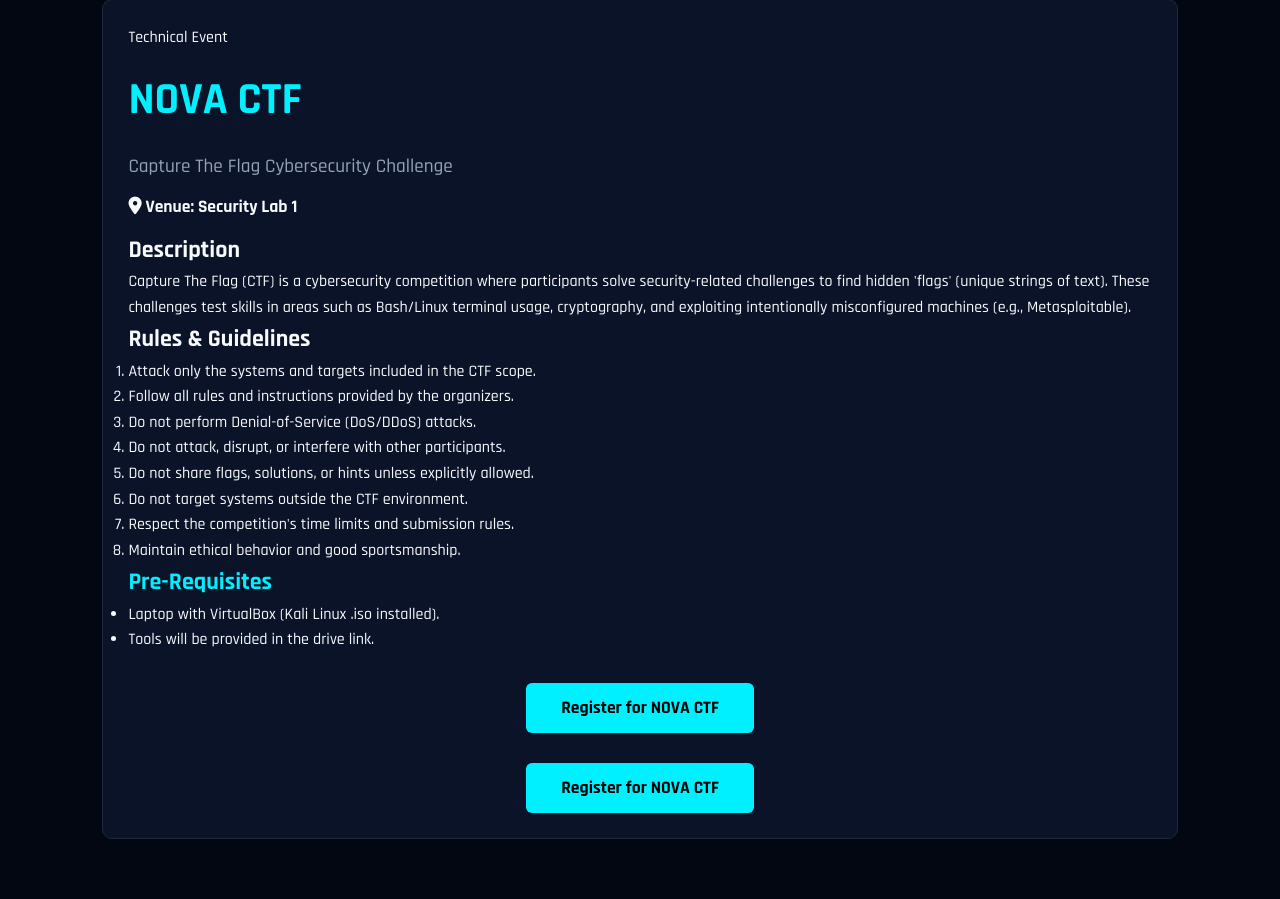
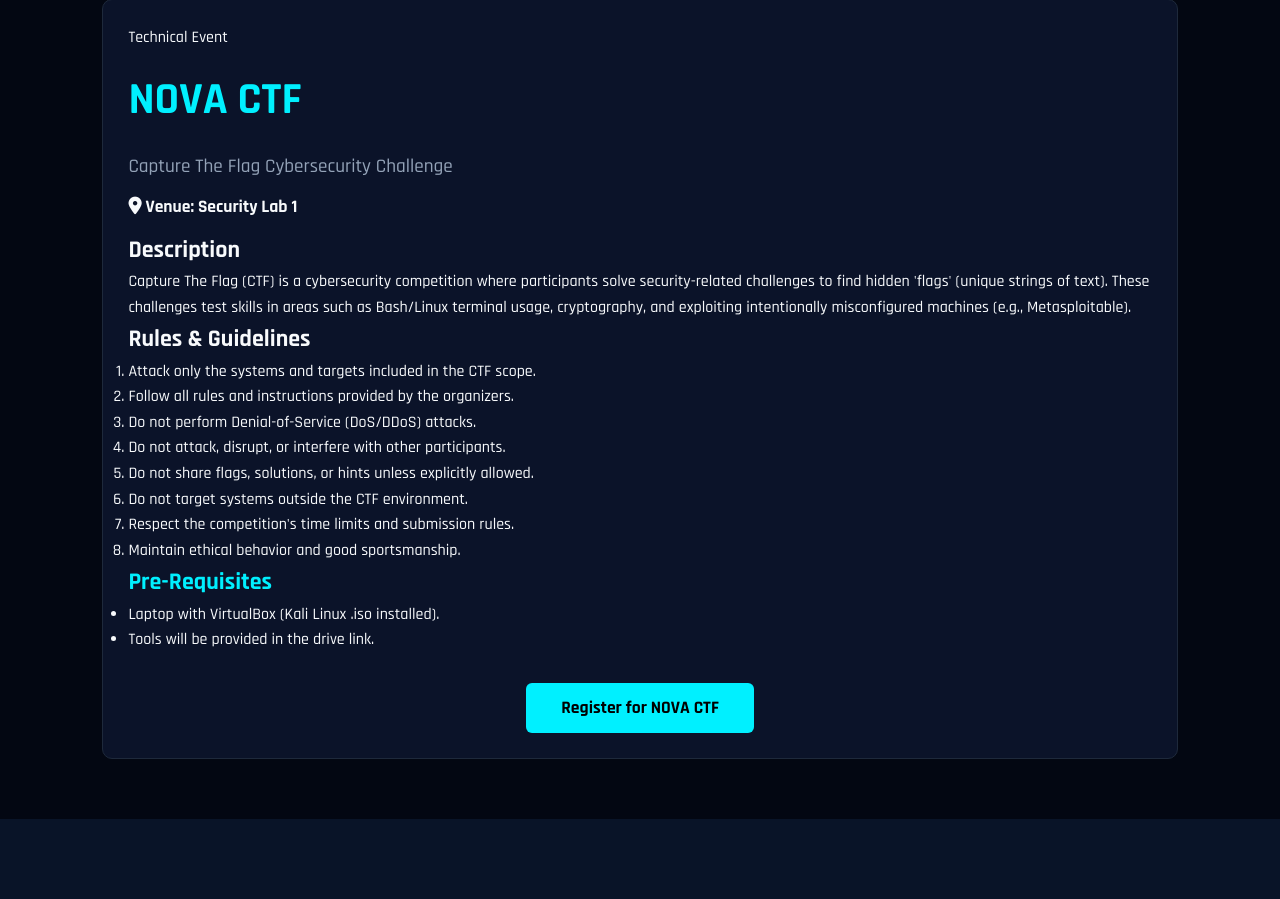
Before and after one commit to bhuvee731/sicurezz-26, a Flask app: page /event/nova-ctf in a window 1280 px wide. Shown: the part 126-1025 px from the top of the page. After the commit the page ends 945 px from the top, so only its background shows below. Run offline with Flask 3, Linux system fonts and the light colour scheme.

Commit message:
update changes in rigister button

```diff
--- a/sicurezz_project/templates/event_detail.html
+++ b/sicurezz_project/templates/event_detail.html
@@ -73,9 +73,6 @@
             {% endif %}
         </div>
 
-            <div style="margin-top: 30px; text-align: center;">
-                <button class="btn-glow glow-box" onclick="openRegisterModal()" style="padding: 14px 35px; font-size: 1.1rem;">Register for {{ event.title }}</button>
-            </div>
         </div>
     </main>
 
```
